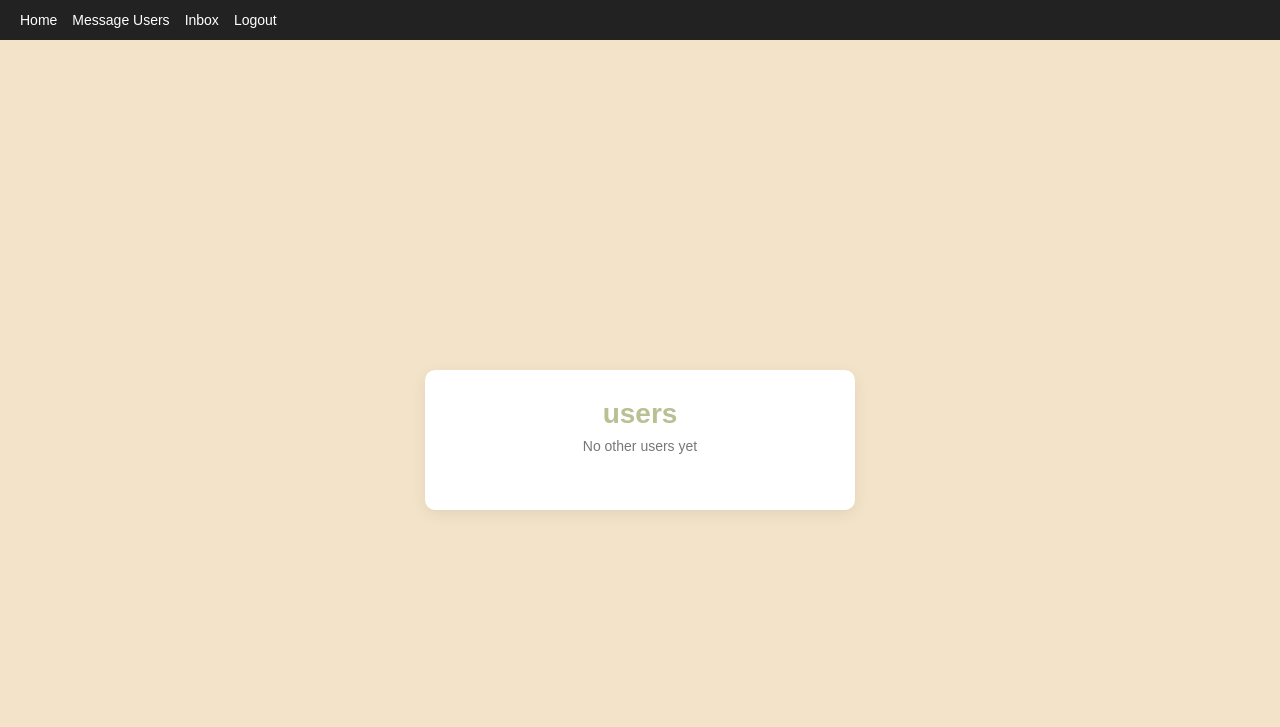
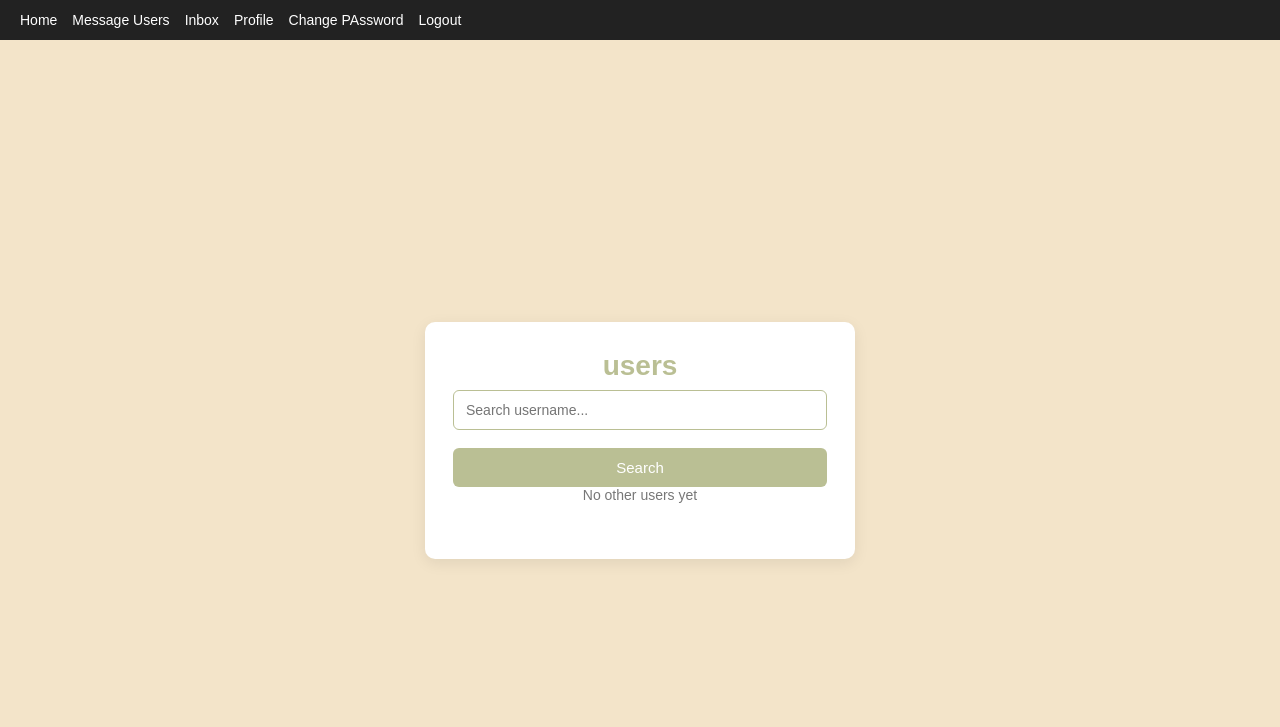
Before and after one commit to ShampooCodes/SecureMessagingSystem, a Django app: page /users/ in a window 1280 px wide. Shown: the top 727 px of the page. Run offline with Django 5.2, Linux system fonts and the light colour scheme; the visitor is signed in with stand-in values (Sample User, id 1); data comes from the database, SQL or seed files in the repository.

Commit message:
Add new function profile and changepassword in view file and template folder in change password or profile html file create and code and search functionality in user list

```diff
--- a/accounts/templates/accounts/base.html
+++ b/accounts/templates/accounts/base.html
@@ -20,6 +20,8 @@
             <a href="{% url 'admin_remove_users' %}">Remove Users</a>
         {% endif %}
 
+        <a href="{% url 'profile' %}">Profile</a>
+        <a href="{% url 'change_password' %}">Change PAssword</a>
         <a href="{% url 'logout' %}">Logout</a>
     </nav>
     {% endif %}
--- a/accounts/templates/accounts/user_list.html
+++ b/accounts/templates/accounts/user_list.html
@@ -2,6 +2,14 @@
 {% block title %}Users{% endblock %}
 {% block content %}
             <h1>users</h1>
+
+            <form method="get">
+                <div class="input-group">
+                    <input type="text" name="q" placeholder="Search username..." value="{{ query }}">
+
+                </div>
+                <button type="submit">Search</button>
+            </form>
             {% for u in users %}
             <p><a href="{% url 'send_message' u.username %}">{{ u.username }}</a></p>
             {% empty %}
--- a/accounts/urls.py
+++ b/accounts/urls.py
@@ -15,4 +15,6 @@ urlpatterns = [
     path("manage/decrypt/", views.admin_decrypt_messages, name="admin_decrypt_messages"),
     path("manage/remove-users/", views.admin_remove_users, name="admin_remove_users"),
     path("logout/", views.logout_view, name="logout"),
+    path("profile/", views.profile_view, name="profile"),
+    path("change-password/", views.change_password, name="change_password")
 ]
--- a/accounts/views.py
+++ b/accounts/views.py
@@ -8,6 +8,8 @@ from django.contrib.auth import authenticate, login as auth_login, logout as aut
 from django.contrib.auth.hashers import make_password
 from django.contrib.auth.decorators import login_required
 from django.conf import settings
+from django.contrib.auth import update_session_auth_hash
+
 
 
 # Create your views here.
@@ -121,8 +123,12 @@ def home(request):
 
 @login_required
 def user_list(request):
+    query = request.GET.get('q', '')
     users = User.objects.exclude(pk=request.user.pk).exclude(profile__role="admin").exclude(is_superuser=True)
-    return render(request, "accounts/user_list.html", {"users":users})
+
+    if query:
+        users= users.filter(username__icontains=query)
+    return render(request, "accounts/user_list.html", {"users":users, "query": query})
 
 @login_required
 def send_messages(request, username):
@@ -249,3 +255,40 @@ def admin_remove_users(request):
 
     users = User.objects.exclude(profile__role="admin").exclude(is_superuser=True).order_by("username")
     return render(request, "accounts/admin_remove_users.html", {"users": users, "status": status})
+
+@login_required
+def profile_view(request):
+    profile = request.user.profile
+
+    if request.method == "POST":
+        age = request.POST.get('age')
+
+        if not age.isdigit() or int(age) <= 0 or int(age) > 120:
+            messages.error(request, "Please enter a valid age")
+        else:
+            profile.age = age
+            profile.save()
+            messages.success(request,"Age updated successfully")
+        return redirect("profile")
+
+    return render(request, "accounts/profile.html", {"profile": profile})
+
+@login_required
+def change_password(request):
+    if request.method == "POST":
+        old_password = request.POST.get('old_password')
+        new_password = request.POST.get('new_password')
+        if not request.user.check_password(old_password):
+            messages.error(request,"Old password is incorrect")
+            return redirect("change_password")
+
+        if new_password == "":
+            messages.error(request, "New passeord cannot be empty")
+            return redirect("change_password")
+
+        request.user.set_password(new_password)
+        request.user.save()
+        update_session_auth_hash(request, request.user)
+        messages.success(request, "Password changed successfully")
+        return redirect("profile")
+    return render(request, "accounts/change_password.html")
```
Also changed, not shown: accounts/templates/accounts/change_password.html (added, +23 -0 lines), accounts/templates/accounts/profile.html (added, +17 -0 lines).
